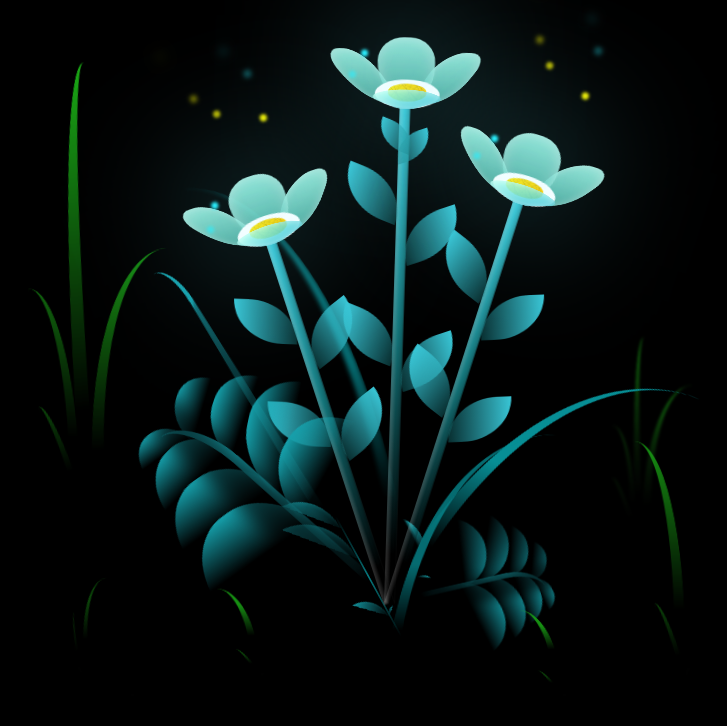
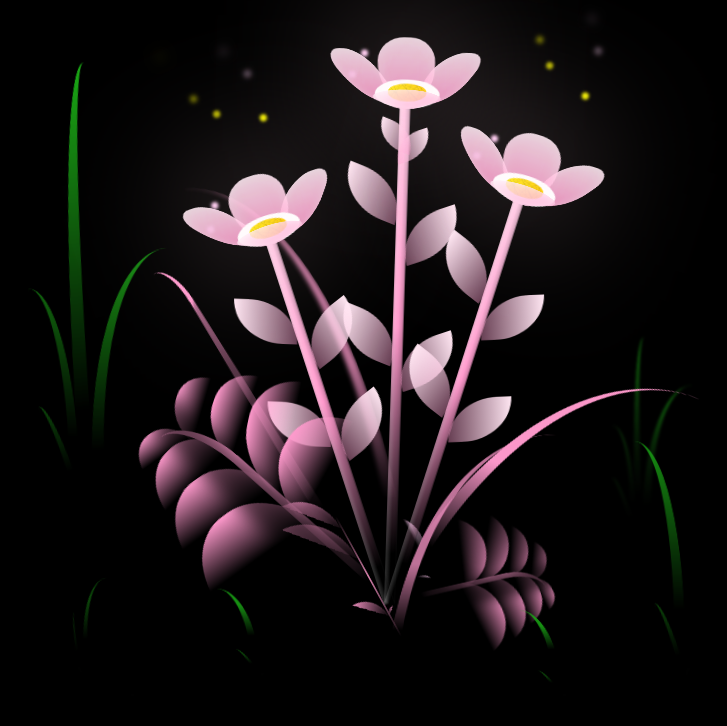
Before and after one commit to Gold1610/hua-k-bay-acc, a plain HTML site: page index.html in a window 1280 px wide. Shown: the part 74-800 px from the top of the page, without its empty margins (256-983 px from the left). Drawn offline with Linux system fonts and the light colour scheme.

Commit message:
Update style.css

```diff
--- a/style.css
+++ b/style.css
@@ -137,7 +137,7 @@ body {
   transform: translate(-50%, -100%);
   width: 8vmin;
   height: 8vmin;
-  background-color: #6bf0ff;
+  background-color: #ffd6e0;
   filter: blur(10vmin);
 }
 .flower__leaf {
@@ -147,8 +147,8 @@ body {
   width: 8vmin;
   height: 11vmin;
   border-radius: 51% 49% 47% 53%/44% 45% 55% 69%;
-  background-color: #a7ffee;
-  background-image: linear-gradient(to top, #54b8aa, #a7ffee);
+  background-color: #ffcce6;
+  background-image: linear-gradient(to top, #ff99cc, #ffe6f2);
   transform-origin: bottom center;
   opacity: 0.9;
   box-shadow: inset 0 0 2vmin rgba(255, 255, 255, 0.5);
@@ -168,7 +168,7 @@ body {
   transform-origin: bottom left;
   border-radius: 4vmin 10vmin 4vmin 4vmin;
   transform: translate(0%, 18%) rotateX(70deg) rotate(-43deg);
-  background-image: linear-gradient(to top, #39c6d6, #a7ffee);
+  background-image: linear-gradient(to top, #ffb3d9, #ffe6f2);
   z-index: 1;
   opacity: 0.8;
 }
@@ -195,7 +195,7 @@ body {
 .flower__line {
   height: 55vmin;
   width: 1.5vmin;
-  background-image: linear-gradient(to left, rgba(0, 0, 0, 0.2), transparent, rgba(255, 255, 255, 0.2)), linear-gradient(to top, transparent 10%, #14757a, #39c6d6);
+  background-image: linear-gradient(to left, rgba(0, 0, 0, 0.2), transparent, rgba(255, 255, 255, 0.2)), linear-gradient(to top, transparent 10%, #ff99cc, #ffcce6);
   box-shadow: inset 0 0 2px rgba(0, 0, 0, 0.5);
   animation: grow-flower-tree 4s backwards;
 }
@@ -209,7 +209,7 @@ body {
   height: var(--h);
   border-top-right-radius: var(--h);
   border-bottom-left-radius: var(--h);
-  background-image: linear-gradient(to top, rgba(20, 117, 122, 0.4), #39c6d6);
+  background-image: linear-gradient(to top, rgba(255, 153, 204, 0.4), #ffe6f2);
 }
 .flower__line__leaf--1 {
   transform: rotate(70deg) rotateY(30deg);
@@ -252,7 +252,7 @@ body {
   animation: light-ans 4s linear infinite backwards;
 }
 .flower__light:nth-child(odd) {
-  background-color: #23f0ff;
+  background-color: #ffccf2;
 }
 .flower__light--1 {
   left: -2vmin;
@@ -287,7 +287,7 @@ body {
   animation-delay: 3.5s;
 }
 .flower__grass {
-  --c: #159faa;
+  --c: #ff99cc;
   --line-w: 1.5vmin;
   position: absolute;
   bottom: 12vmin;
@@ -451,7 +451,7 @@ body {
 .flower__g-long {
   --w: 2vmin;
   --h: 6vmin;
-  --c: #159faa;
+  --c: #ff99cc;
   position: absolute;
   bottom: 10vmin;
   left: -3vmin;
@@ -497,9 +497,9 @@ body {
   width: 30vmin;
   height: 50vmin;
   border-top-left-radius: 100%;
-  border-left: 2vmin solid #079097;
+  border-left: 2vmin solid #ff99cc;
   background-image: linear-gradient(to bottom, transparent, var(--dark-color) 60%);
-  -webkit-mask-image: linear-gradient(to top, transparent 30%, #079097 60%);
+  -webkit-mask-image: linear-gradient(to top, transparent 30%, #ff99cc 60%);
 }
 .flower__g-right--1 {
   animation: flower-g-right-ans 2.5s linear infinite;
@@ -550,7 +550,7 @@ body {
 .flower__g-front__line {
   width: 0.3vmin;
   height: 20vmin;
-  background-image: linear-gradient(to top, transparent, #079097, transparent 100%);
+  background-image: linear-gradient(to top, transparent, #ff99cc, transparent 100%);
   position: relative;
 }
 .flower__g-front__leaf-wrapper {
@@ -630,10 +630,10 @@ body {
   width: 10vmin;
   height: 10vmin;
   border-radius: 100% 0% 0% 100%/100% 100% 0% 0%;
-  box-shadow: inset 0 2px 1vmin hsla(184, 97%, 58%, 0.2);
-  background-image: linear-gradient(to bottom left, transparent, var(--dark-color)), linear-gradient(to bottom right, #159faa 50%, transparent 50%, transparent);
-  -webkit-mask-image: linear-gradient(to bottom right, #159faa 50%, transparent 50%, transparent);
-  mask-image: linear-gradient(to bottom right, #159faa 50%, transparent 50%, transparent);
+  box-shadow: inset 0 2px 1vmin hsla(330, 97%, 80%, 0.2);
+  background-image: linear-gradient(to bottom left, transparent, var(--dark-color)), linear-gradient(to bottom right, #ff99cc 50%, transparent 50%, transparent);
+  -webkit-mask-image: linear-gradient(to bottom right, #ff99cc 50%, transparent 50%, transparent);
+  mask-image: linear-gradient(to bottom right, #ff99cc 50%, transparent 50%, transparent);
 }
 .flower__g-fr {
   position: absolute;
@@ -655,8 +655,8 @@ body {
   width: 30vmin;
   height: 50vmin;
   border-top-left-radius: 100%;
-  border-left: 2vmin solid #079097;
-  -webkit-mask-image: linear-gradient(to top, transparent 25%, #079097 50%);
+  border-left: 2vmin solid #ff99cc;
+  -webkit-mask-image: linear-gradient(to top, transparent 25%, #ff99cc 50%);
   position: relative;
   z-index: 1;
 }
@@ -667,9 +667,9 @@ body {
   width: 10vmin;
   height: 10vmin;
   border-radius: 100% 0% 0% 100%/100% 100% 0% 0%;
-  box-shadow: inset 0 2px 1vmin hsla(184, 97%, 58%, 0.2);
-  background-image: linear-gradient(to bottom left, transparent, var(--dark-color) 98%), linear-gradient(to bottom right, #23f0ff 45%, transparent 50%, transparent);
-  -webkit-mask-image: linear-gradient(135deg, #159faa 40%, transparent 50%, transparent);
+  box-shadow: inset 0 2px 1vmin hsla(330, 97%, 80%, 0.2);
+  background-image: linear-gradient(to bottom left, transparent, var(--dark-color) 98%), linear-gradient(to bottom right, #ffccf2 45%, transparent 50%, transparent);
+  -webkit-mask-image: linear-gradient(135deg, #ff99cc 40%, transparent 50%, transparent);
 }
 .flower__g-fr__leaf--1 {
   left: 20vmin;
@@ -760,7 +760,7 @@ body {
   transform: scale(0.8) rotate(-5deg);
 }
 .long-g--1 .leaf {
-  -webkit-mask-image: linear-gradient(to top, transparent 40%, #079097 80%) !important;
+  -webkit-mask-image: linear-gradient(to top, transparent 40%, #ff99cc 80%) !important;
 }
 .long-g--1 .leaf--1 {
   --w: 5vmin;
@@ -775,7 +775,7 @@ body {
   transform: scale(0.6) rotateX(60deg);
 }
 .long-g--2 .leaf, .long-g--3 .leaf {
-  -webkit-mask-image: linear-gradient(to top, transparent 50%, #079097 80%) !important;
+  -webkit-mask-image: linear-gradient(to top, transparent 50%, #ff99cc 80%) !important;
 }
 .long-g--2 .leaf--1, .long-g--3 .leaf--1 {
   left: -1vmin;
@@ -786,7 +786,7 @@ body {
   bottom: 0vmin;
 }
 .long-g--3 .leaf {
-  -webkit-mask-image: linear-gradient(to top, transparent 40%, #079097 80%) !important;
+  -webkit-mask-image: linear-gradient(to top, transparent 40%, #ff99cc 80%) !important;
 }
 .long-g--4 {
   left: 25vmin;
@@ -795,7 +795,7 @@ body {
   transform: scale(0.6) rotateX(60deg);
 }
 .long-g--4 .leaf {
-  -webkit-mask-image: linear-gradient(to top, transparent 50%, #079097 80%) !important;
+  -webkit-mask-image: linear-gradient(to top, transparent 50%, #ff99cc 80%) !important;
 }
 .long-g--5 {
   left: 42vmin;
```
